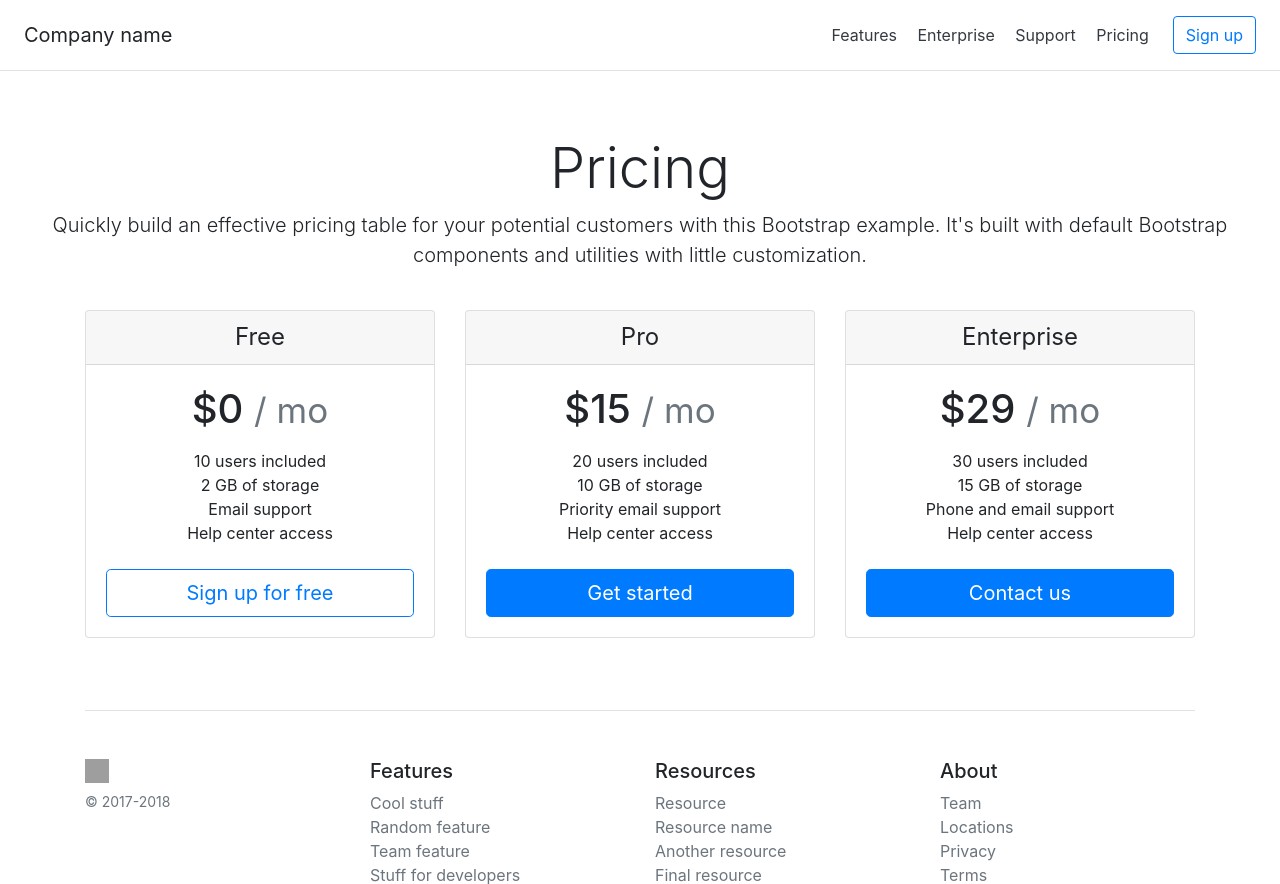
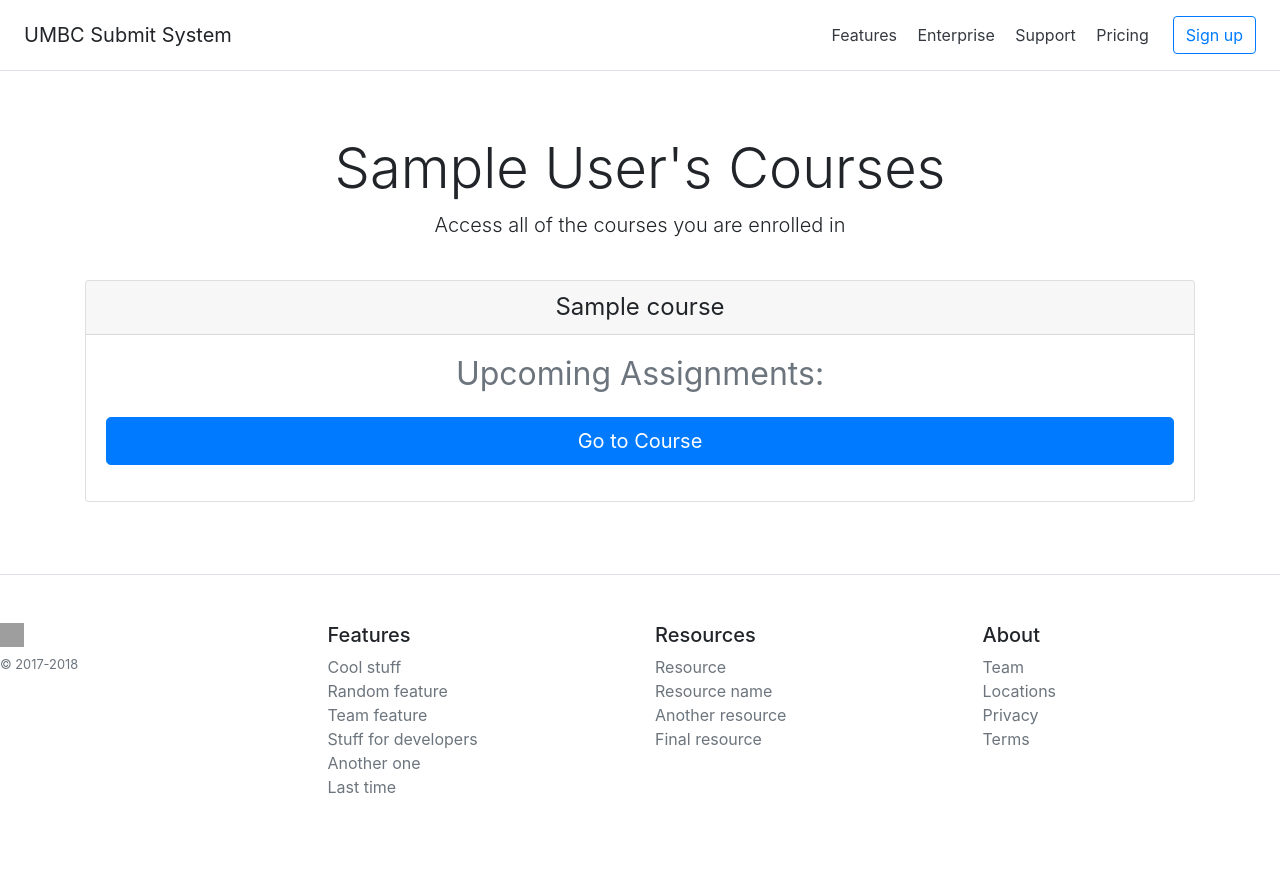
Before and after one commit to AlidaHartwell/umbc-submitsystem, a Django app: page /student/1/ in a window 1280 px wide. Shown: the top 884 px of the page. After the commit the page ends 794 px from the top, so only its background shows below. Run offline with Django 3.2, Linux system fonts and the light colour scheme; tables that the repository leaves empty hold one stand-in row (values such as "Sample post"); some libraries are stand-ins or nearby versions; grey boxes are pictures that could not be loaded.

Commit message:
Submit System (Partial)
Student console (pricing) mostly working - need to change so only assignments for specific courses are displayed

Instructor console needs lots of data!!

```diff
--- a/mysite/submitsys/models.py
+++ b/mysite/submitsys/models.py
@@ -1,4 +1,5 @@
 from django.db import models
+import datetime
 
 
 # Create your models here.
@@ -13,6 +14,7 @@
     assignment_name = models.CharField(max_length=15, default='HW0')
     course_fk = models.ForeignKey(Course, on_delete=models.CASCADE)
     point_value = models.IntegerField()
+    due_date = models.DateTimeField(default=datetime.datetime.now() + datetime.timedelta(weeks=2))
 
     def __str__(self):
         return self.assignment_name
@@ -36,12 +38,14 @@
 
 
 class Student(models.Model):
+    student_fname = models.TextField(default='NULL')
+    student_lname = models.TextField(default='NULL')
     student_num = models.CharField(max_length=7, default='NULL')
     student_email = models.CharField(max_length=30)
     student_courses = models.ManyToManyField(Course)
 
     def __str__(self):
-        return self.student_num
+        return self.student_fname + " " + self.student_lname
 
 
 class Submission(models.Model):
--- a/mysite/submitsys/templates/submitsys/student_console.html
+++ b/mysite/submitsys/templates/submitsys/student_console.html
@@ -1,4 +1,5 @@
-<html lang="en"><head>
+<html lang="en">
+<head>
     <meta charset="utf-8">
     <meta name="viewport" content="width=device-width, initial-scale=1, shrink-to-fit=no">
     <meta name="description" content="">
@@ -14,12 +15,16 @@
 
     <!-- Custom styles for this template -->
     <link href="pricing.css" rel="stylesheet">
+
+    <link rel="stylesheet" href="https://stackpath.bootstrapcdn.com/bootstrap/4.3.1/css/bootstrap.min.css"
+          integrity="sha384-ggOyR0iXCbMQv3Xipma34MD+dH/1fQ784/j6cY/iJTQUOhcWr7x9JvoRxT2MZw1T" crossorigin="anonymous">
+
 </head>
 
 <body>
 
 <div class="d-flex flex-column flex-md-row align-items-center p-3 px-md-4 mb-3 bg-white border-bottom box-shadow">
-      <h5 class="my-0 mr-md-auto font-weight-normal">Company name</h5>
+    <h5 class="my-0 mr-md-auto font-weight-normal">UMBC Submit System</h5>
     <nav class="my-2 my-md-0 mr-md-3">
         <a class="p-2 text-dark" href="#">Features</a>
         <a class="p-2 text-dark" href="#">Enterprise</a>
@@ -30,63 +35,38 @@
 </div>
 
 <div class="pricing-header px-3 py-3 pt-md-5 pb-md-4 mx-auto text-center">
-      <h1 class="display-4">Pricing</h1>
-      <p class="lead">Quickly build an effective pricing table for your potential customers with this Bootstrap example. It's built with default Bootstrap components and utilities with little customization.</p>
+    <h1 class="display-4">{{student.student_fname}} {{student.student_lname}}'s Courses</h1>
+    <p class="lead">Access all of the courses you are enrolled in</p>
+</div>
+<div class="container">
+    <div class="card-deck mb-3 text-center">
+        {% for course in courses %}
+        <div class="card mb-4 box-shadow">
+            <div class="card-header">
+                <h4 class="my-0 font-weight-normal">{{course.course_name}}</h4>
             </div>
 
-    <div class="container">
-      <div class="card-deck mb-3 text-center">
-        <div class="card mb-4 box-shadow">
-          <div class="card-header">
-            <h4 class="my-0 font-weight-normal">Free</h4>
-          </div>
             <div class="card-body">
-            <h1 class="card-title pricing-card-title">$0 <small class="text-muted">/ mo</small></h1>
+                <h1 class="card-title pricing-card-title"> <small class="text-muted">Upcoming Assignments:</small></h1>
                 <ul class="list-unstyled mt-3 mb-4">
-              <li>10 users included</li>
-              <li>2 GB of storage</li>
-              <li>Email support</li>
-              <li>Help center access</li>
+                {% for assignment in assignments %}
+                    <li>{{assignment.assignment_name}}</li>
+                {% endfor %}
                 </ul>
-            <button type="button" class="btn btn-lg btn-block btn-outline-primary">Sign up for free</button>
+
+                <form action="{% url 'student_assignments' student.id course.id %}" method="get">
+                    <button type="submit" class="btn btn-lg btn-block btn-primary">Go to Course</button>
+                </form>
             </div>
         </div>
-        <div class="card mb-4 box-shadow">
-          <div class="card-header">
-            <h4 class="my-0 font-weight-normal">Pro</h4>
-          </div>
-          <div class="card-body">
-            <h1 class="card-title pricing-card-title">$15 <small class="text-muted">/ mo</small></h1>
-            <ul class="list-unstyled mt-3 mb-4">
-              <li>20 users included</li>
-              <li>10 GB of storage</li>
-              <li>Priority email support</li>
-              <li>Help center access</li>
-            </ul>
-            <button type="button" class="btn btn-lg btn-block btn-primary">Get started</button>
+        {% endfor %}
     </div>
 </div>
-        <div class="card mb-4 box-shadow">
-          <div class="card-header">
-            <h4 class="my-0 font-weight-normal">Enterprise</h4>
-          </div>
-          <div class="card-body">
-            <h1 class="card-title pricing-card-title">$29 <small class="text-muted">/ mo</small></h1>
-            <ul class="list-unstyled mt-3 mb-4">
-              <li>30 users included</li>
-              <li>15 GB of storage</li>
-              <li>Phone and email support</li>
-              <li>Help center access</li>
-            </ul>
-            <button type="button" class="btn btn-lg btn-block btn-primary">Contact us</button>
-          </div>
-        </div>
-      </div>
-
 <footer class="pt-4 my-md-5 pt-md-5 border-top">
     <div class="row">
         <div class="col-12 col-md">
-            <img class="mb-2" src="https://getbootstrap.com/docs/4.0/assets/brand/bootstrap-solid.svg" alt="" width="24" height="24">
+            <img class="mb-2" src="https://getbootstrap.com/docs/4.0/assets/brand/bootstrap-solid.svg" alt="" width="24"
+                 height="24">
             <small class="d-block mb-3 text-muted">© 2017-2018</small>
         </div>
         <div class="col-6 col-md">
@@ -126,7 +106,9 @@
 <!-- Bootstrap core JavaScript
 ================================================== -->
 <!-- Placed at the end of the document so the pages load faster -->
-    <script src="https://code.jquery.com/jquery-3.2.1.slim.min.js" integrity="sha384-KJ3o2DKtIkvYIK3UENzmM7KCkRr/rE9/Qpg6aAZGJwFDMVNA/GpGFF93hXpG5KkN" crossorigin="anonymous"></script>
+<script src="https://code.jquery.com/jquery-3.2.1.slim.min.js"
+        integrity="sha384-KJ3o2DKtIkvYIK3UENzmM7KCkRr/rE9/Qpg6aAZGJwFDMVNA/GpGFF93hXpG5KkN"
+        crossorigin="anonymous"></script>
 <script>window.jQuery || document.write('<script src="../../assets/js/vendor/jquery-slim.min.js"><\/script>')</script>
 <script src="../../assets/js/vendor/popper.min.js"></script>
 <script src="../../dist/js/bootstrap.min.js"></script>
@@ -140,4 +122,5 @@
 </script>
 
 
-</body></html>
+</body>
+</html>
--- a/mysite/submitsys/views.py
+++ b/mysite/submitsys/views.py
@@ -4,6 +4,7 @@
 from django.shortcuts import get_object_or_404
 from django.template import loader
 from django.urls import reverse
+from datetime import datetime, timezone
 
 from .models import Assignment, Course, Student, Submission, SubmissionFile
 
@@ -69,14 +70,22 @@
 
 def student_console(request, student_id):
     student = Student.objects.get(pk=student_id)
+    courses = student.student_courses.all()
+    assignments = []
+
+    for course in courses:  # TODO: This gathers all assignment names - we need to discriminate by course. i.e. only display the assignments for the specific course)
+        course_assignments = Assignment.objects.filter(course_fk=course.id)
+        for assignment in course_assignments:
+            if assignment.due_date > datetime.now(timezone.utc):
+                assignments.append(assignment)
+
     context = {
         'student': student,
-        'courses': student.student_courses.all()
+        'courses': courses,
+        'assignments': assignments
     }
     template = loader.get_template('submitsys/student_console.html')
     return HttpResponse(template.render(context, request))
-    # response_str = "Hello student " + str(student_id)
-    # return HttpResponse(response_str)
 
 
 def student_assignments(request, student_id, course_id):
```
Also changed, not shown: mysite/submitsys/templates/submitsys/course_dashboard.html (+7 -1 lines), mysite/submitsys/migrations/0012_auto_20200422_1504.py (added), mysite/submitsys/migrations/0013_assignment_due_date.py (added). Lines whose indentation alone changed are shown as unchanged.
